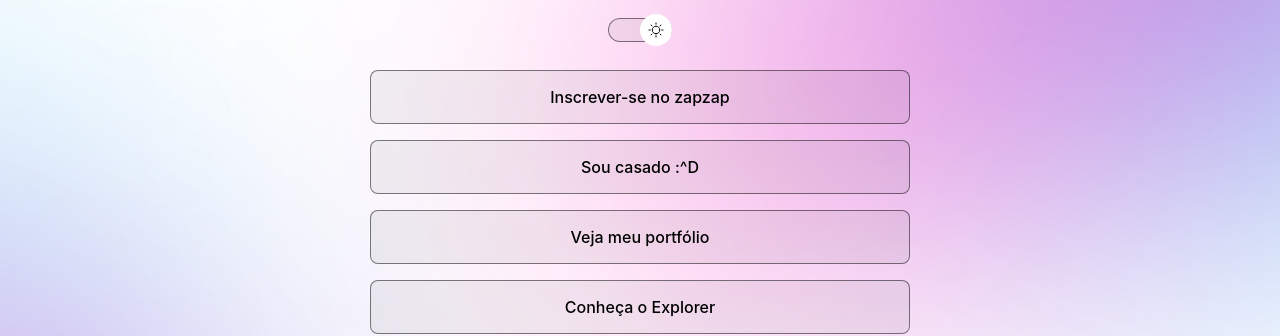
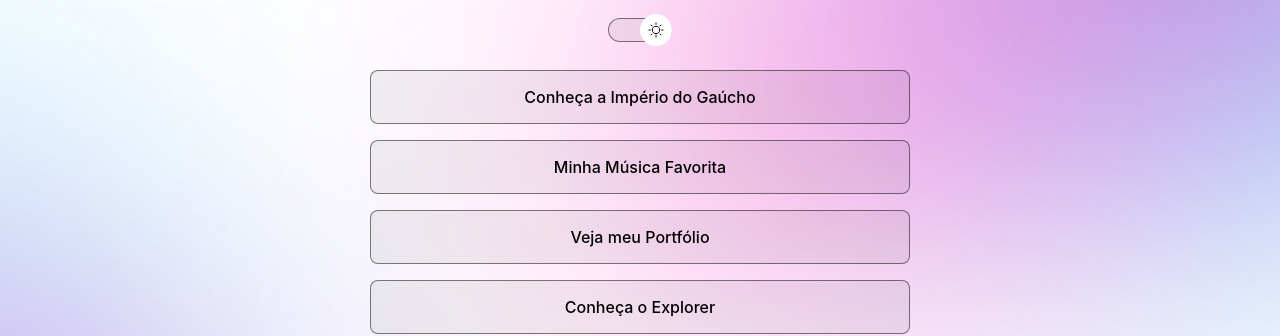
Before and after one commit to p-hipolito/Dev-Links, a plain HTML site: page index.html in a window 1280 px wide. Shown: the part 238-574 px from the top of the page. Drawn offline with nearby package versions, Linux system fonts and the light colour scheme; a web font is replaced by a local one.

Commit message:
new links

```diff
--- a/index.html
+++ b/index.html
@@ -18,21 +18,21 @@
         </div>
         <ul>
             <li>
-                <a href="#"
+                <a href="https://www.instagram.com/imperiogauchoesteio/?hl=pt"
                 target="_blank">
-                    Inscrever-se no zapzap
+                    Conheça a Império do Gaúcho
                 </a>
             </li>
             <li>
-                <a href="#"
+                <a href="https://www.youtube.com/watch?v=fYpqrt9uLZE"
                 target="_blank">
-                    Sou casado :^D
+                    Minha Música Favorita
                 </a>
             </li>
             <li>
                 <a href="https://github.com/p-hipolito"
                 target="_blank">
-                    Veja meu portfólio
+                    Veja meu Portfólio
                 </a>
             </li>
             <li>
```
